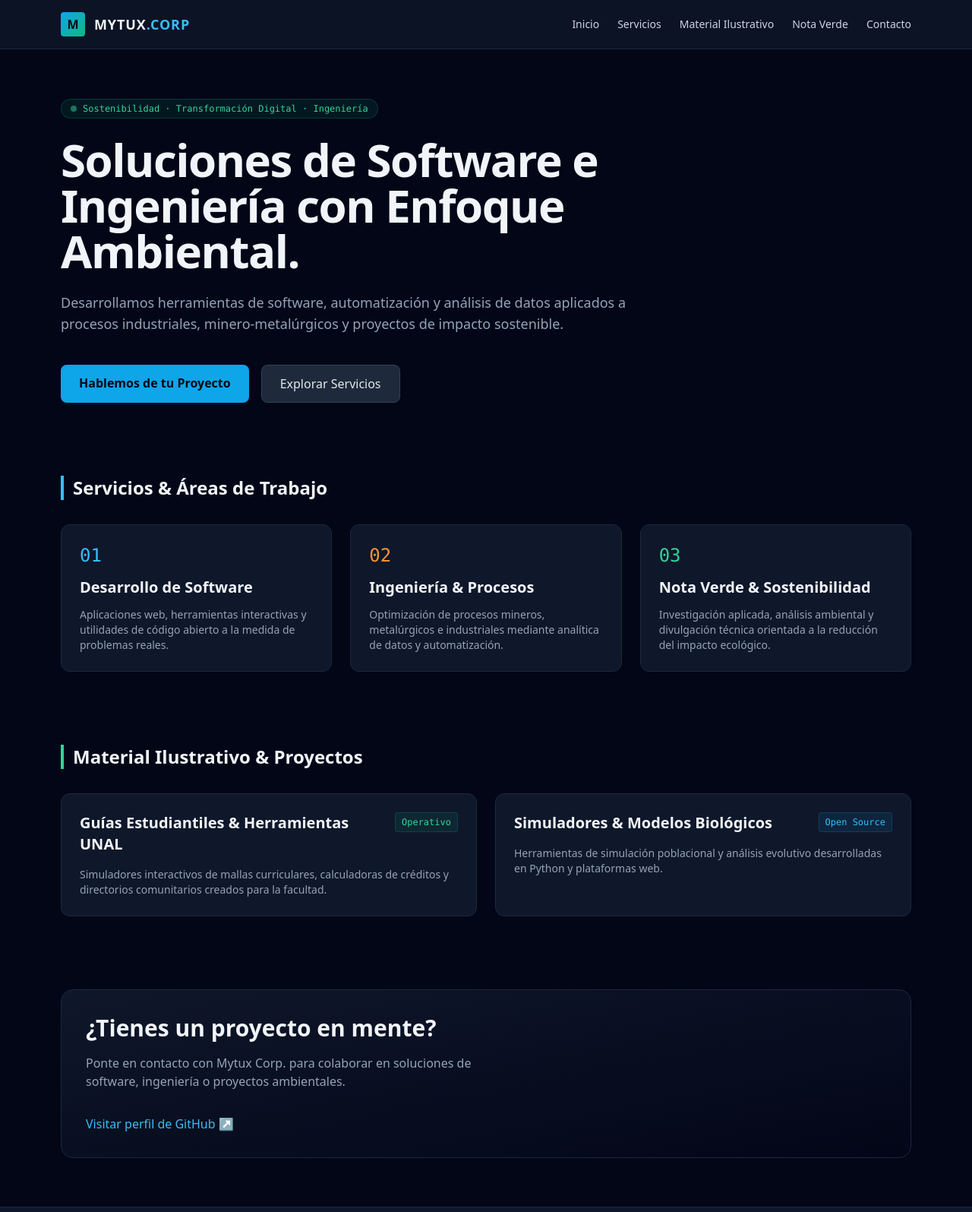
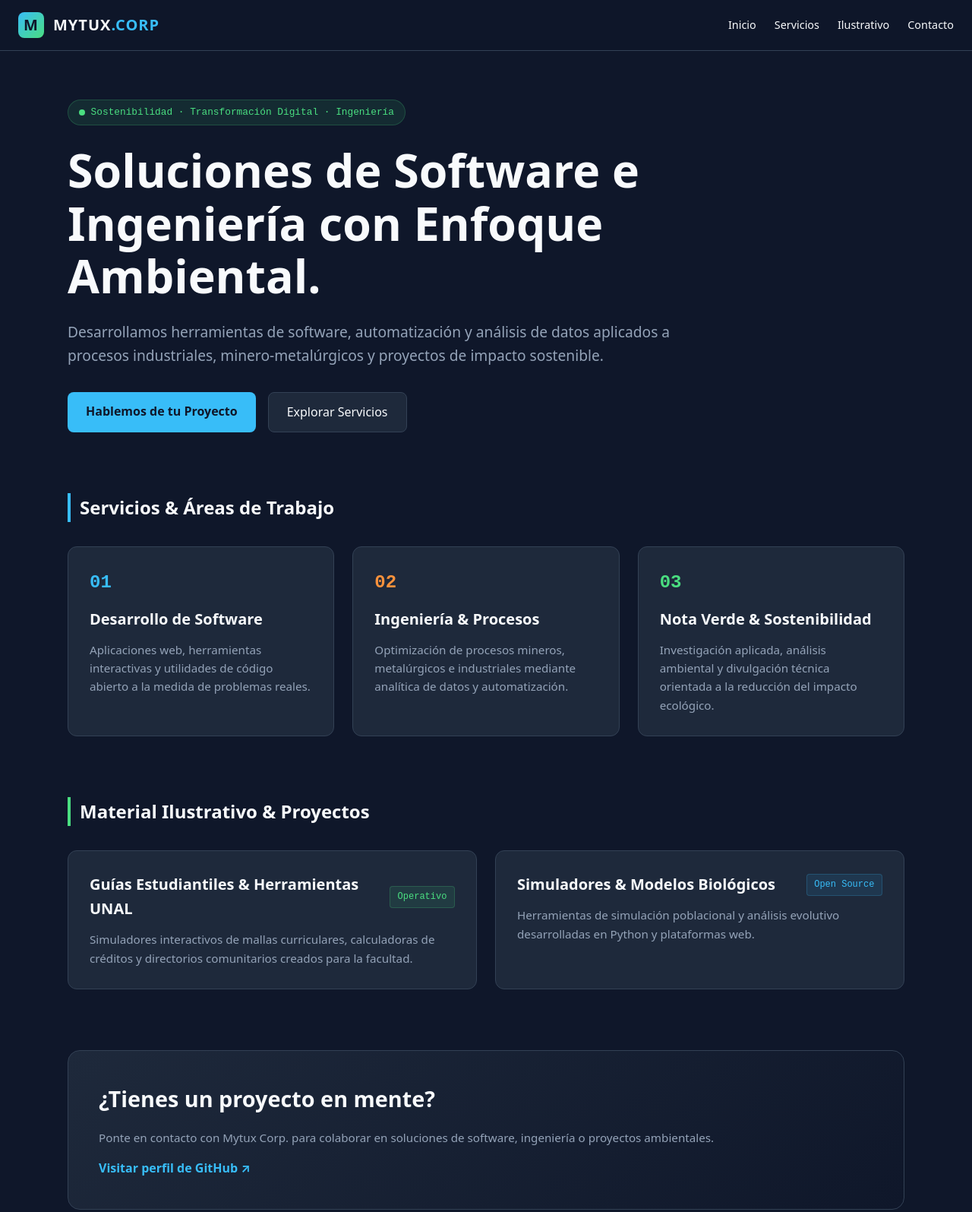
Before and after one commit to Mytux/mytux.github.io, a plain HTML site: page index.html in a window 1280 px wide. Shown: the top 1595 px of the page at 76% size. Drawn offline with nearby package versions, Linux system fonts and the light colour scheme.

Commit message:
Update index.html

```diff
--- a/index.html
+++ b/index.html
@@ -1,117 +1,238 @@
 <!DOCTYPE html>
-<html lang="es" class="dark scroll-smooth">
+<html lang="es">
 <head>
   <meta charset="UTF-8">
   <meta name="viewport" content="width=device-width, initial-scale=1.0">
   <title>Mytux Corp. | Ingeniería, Software & Sostenibilidad</title>
-  <script src="https://cdn.tailwindcss.com"></script>
-  <script>
-    tailwind.config = {
-      darkMode: 'class',
-      theme: {
-        extend: {
-          colors: {
-            brand: {
-              dark: '#0f172a',
-              card: '#1e293b',
-              accent: '#38bdf8',
-              green: '#4ade80',
-              copper: '#f97316'
-            }
-          }
-        }
-      }
+  <style>
+    :root {
+      --bg-dark: #0f172a;
+      --bg-card: #1e293b;
+      --border-color: #334155;
+      --text-main: #f8fafc;
+      --text-muted: #94a3b8;
+      --accent-blue: #38bdf8;
+      --accent-green: #4ade80;
+      --accent-orange: #fb923c;
     }
-  </script>
+    * { margin: 0; padding: 0; box-sizing: border-box; }
+    body {
+      background-color: var(--bg-dark);
+      color: var(--text-main);
+      font-family: system-ui, -apple-system, BlinkMacSystemFont, 'Segoe UI', Roboto, Oxygen, Ubuntu, Cantarell, sans-serif;
+      line-height: 1.6;
+    }
+    a { color: inherit; text-decoration: none; }
+
+    header {
+      border-bottom: 1px solid var(--border-color);
+      background-color: rgba(15, 23, 42, 0.9);
+      position: sticky;
+      top: 0;
+      backdrop-filter: blur(8px);
+      z-index: 50;
+    }
+    .nav-container {
+      max-w: 1150px;
+      margin: 0 auto;
+      padding: 1rem 1.5rem;
+      display: flex;
+      justify-content: space-between;
+      align-items: center;
+    }
+    .brand {
+      display: flex;
+      align-items: center;
+      gap: 0.75rem;
+      font-weight: 700;
+      font-size: 1.25rem;
+      letter-spacing: 0.05em;
+    }
+    .brand-logo {
+      width: 34px;
+      height: 34px;
+      border-radius: 8px;
+      background: linear-gradient(135deg, var(--accent-blue), var(--accent-green));
+      color: #0f172a;
+      display: flex;
+      align-items: center;
+      justify-content: center;
+      font-weight: 900;
+    }
+    nav ul { display: flex; gap: 1.5rem; list-style: none; font-size: 0.9rem; }
+    nav a:hover { color: var(--accent-blue); transition: 0.2s; }
+
+    main { max-width: 1150px; margin: 0 auto; padding: 4rem 1.5rem; display: flex; flex-direction: column; gap: 5rem; }
+
+    .hero { max-width: 800px; display: flex; flex-direction: column; gap: 1.5rem; }
+    .badge {
+      display: inline-flex;
+      align-items: center;
+      gap: 0.5rem;
+      padding: 0.35rem 0.85rem;
+      border-radius: 9999px;
+      background: rgba(74, 222, 128, 0.1);
+      border: 1px solid rgba(74, 222, 128, 0.2);
+      color: var(--accent-green);
+      font-size: 0.8rem;
+      font-family: monospace;
+      width: fit-content;
+    }
+    .dot { width: 8px; height: 8px; border-radius: 50%; background: var(--accent-green); }
+    h1 { font-size: clamp(2.2rem, 5vw, 3.8rem); font-weight: 800; line-height: 1.15; }
+    .hero-text { color: var(--text-muted); font-size: 1.2rem; }
+
+    .cta-group { display: flex; gap: 1rem; flex-wrap: wrap; margin-top: 0.5rem; }
+    .btn-primary {
+      background-color: var(--accent-blue);
+      color: #0f172a;
+      font-weight: 700;
+      padding: 0.8rem 1.5rem;
+      border-radius: 8px;
+    }
+    .btn-primary:hover { background-color: #7dd3fc; }
+    .btn-secondary {
+      background-color: var(--bg-card);
+      border: 1px solid var(--border-color);
+      color: var(--text-main);
+      padding: 0.8rem 1.5rem;
+      border-radius: 8px;
+    }
+
+    .section-title {
+      font-size: 1.5rem;
+      font-weight: 700;
+      border-left: 4px solid var(--accent-blue);
+      padding-left: 0.75rem;
+      margin-bottom: 2rem;
+    }
+
+    .grid-3 { display: grid; grid-template-columns: repeat(auto-fit, minmax(280px, 1fr)); gap: 1.5rem; }
+    .grid-2 { display: grid; grid-template-columns: repeat(auto-fit, minmax(320px, 1fr)); gap: 1.5rem; }
+
+    .card {
+      background-color: var(--bg-card);
+      border: 1px solid var(--border-color);
+      padding: 1.75rem;
+      border-radius: 12px;
+      display: flex;
+      flex-direction: column;
+      gap: 0.75rem;
+    }
+    .card-num { font-family: monospace; font-size: 1.5rem; font-weight: bold; }
+    .card-title { font-size: 1.25rem; font-weight: 700; }
+    .card-desc { color: var(--text-muted); font-size: 0.95rem; }
+
+    .tag {
+      font-size: 0.75rem;
+      font-family: monospace;
+      padding: 0.25rem 0.6rem;
+      border-radius: 4px;
+      width: fit-content;
+    }
+    .tag-green { background: rgba(74, 222, 128, 0.1); color: var(--accent-green); border: 1px solid rgba(74, 222, 128, 0.2); }
+    .tag-blue { background: rgba(56, 189, 248, 0.1); color: var(--accent-blue); border: 1px solid rgba(56, 189, 248, 0.2); }
+
+    .contact-box {
+      background: linear-gradient(135deg, #1e293b, #0f172a);
+      border: 1px solid var(--border-color);
+      padding: 2.5rem;
+      border-radius: 16px;
+      display: flex;
+      flex-direction: column;
+      gap: 1rem;
+    }
+
+    footer {
+      border-top: 1px solid var(--border-color);
+      text-align: center;
+      padding: 2rem;
+      color: var(--text-muted);
+      font-size: 0.85rem;
+    }
+  </style>
 </head>
-<body class="bg-slate-950 text-slate-100 font-sans antialiased min-h-screen flex flex-col">
+<body>
 
-  <!-- Navegación -->
-  <header class="border-b border-slate-800 bg-slate-900/80 backdrop-blur sticky top-0 z-50">
-    <div class="max-w-6xl mx-auto px-4 h-16 flex items-center justify-between">
-      <div class="flex items-center gap-3">
-        <div class="w-8 h-8 rounded bg-gradient-to-br from-sky-500 to-emerald-500 flex items-center justify-center font-bold text-slate-950">M</div>
-        <span class="font-bold text-lg tracking-wider text-slate-100">MYTUX<span class="text-sky-400">.CORP</span></span>
+  <header>
+    <div class="nav-container">
+      <div class="brand">
+        <div class="brand-logo">M</div>
+        <span>MYTUX<span style="color: var(--accent-blue);">.CORP</span></span>
       </div>
-      <nav class="hidden md:flex gap-6 text-sm font-medium text-slate-300">
-        <a href="#inicio" class="hover:text-sky-400 transition">Inicio</a>
-        <a href="#servicios" class="hover:text-sky-400 transition">Servicios</a>
-        <a href="#proyectos" class="hover:text-sky-400 transition">Material Ilustrativo</a>
-        <a href="#nota-verde" class="hover:text-emerald-400 transition">Nota Verde</a>
-        <a href="#contacto" class="hover:text-sky-400 transition">Contacto</a>
+      <nav>
+        <ul>
+          <li><a href="#inicio">Inicio</a></li>
+          <li><a href="#servicios">Servicios</a></li>
+          <li><a href="#proyectos">Ilustrativo</a></li>
+          <li><a href="#contacto">Contacto</a></li>
+        </ul>
       </nav>
     </div>
   </header>
 
-  <!-- Hero Section -->
-  <main class="flex-grow max-w-6xl mx-auto px-4 py-16 space-y-24">
-    <section id="inicio" class="space-y-6 max-w-3xl">
-      <div class="inline-flex items-center gap-2 px-3 py-1 rounded-full bg-emerald-500/10 border border-emerald-500/20 text-emerald-400 text-xs font-mono">
-        <span class="w-2 h-2 rounded-full bg-emerald-400 animate-pulse"></span>
-        Sostenibilidad · Transformación Digital · Ingeniería
+  <main>
+    <section id="inicio" class="hero">
+      <div class="badge">
+        <span class="dot"></span> Sostenibilidad · Transformación Digital · Ingeniería
       </div>
-      <h1 class="text-4xl md:text-6xl font-extrabold tracking-tight">
-        Soluciones de Software e Ingeniería con Enfoque Ambiental.
-      </h1>
-      <p class="text-slate-400 text-lg">
+      <h1>Soluciones de Software e Ingeniería con Enfoque Ambiental.</h1>
+      <p class="hero-text">
         Desarrollamos herramientas de software, automatización y análisis de datos aplicados a procesos industriales, minero-metalúrgicos y proyectos de impacto sostenible.
       </p>
-      <div class="flex flex-wrap gap-4 pt-4">
-        <a href="#contacto" class="px-6 py-3 rounded-lg bg-sky-500 hover:bg-sky-400 text-slate-950 font-bold transition">Hablemos de tu Proyecto</a>
-        <a href="#servicios" class="px-6 py-3 rounded-lg bg-slate-800 hover:bg-slate-700 text-slate-200 border border-slate-700 transition">Explorar Servicios</a>
+      <div class="cta-group">
+        <a href="#contacto" class="btn-primary">Hablemos de tu Proyecto</a>
+        <a href="#servicios" class="btn-secondary">Explorar Servicios</a>
       </div>
     </section>
 
-    <!-- Servicios -->
-    <section id="servicios" class="space-y-8">
-      <h2 class="text-2xl font-bold border-l-4 border-sky-400 pl-3">Servicios & Áreas de Trabajo</h2>
-      <div class="grid md:grid-cols-3 gap-6">
-        <div class="p-6 rounded-xl bg-slate-900 border border-slate-800 space-y-3">
-          <div class="text-sky-400 text-2xl font-mono">01</div>
-          <h3 class="font-bold text-xl">Desarrollo de Software</h3>
-          <p class="text-slate-400 text-sm">Aplicaciones web, herramientas interactivas y utilidades de código abierto a la medida de problemas reales.</p>
+    <section id="servicios">
+      <h2 class="section-title">Servicios & Áreas de Trabajo</h2>
+      <div class="grid-3">
+        <div class="card">
+          <div class="card-num" style="color: var(--accent-blue);">01</div>
+          <h3 class="card-title">Desarrollo de Software</h3>
+          <p class="card-desc">Aplicaciones web, herramientas interactivas y utilidades de código abierto a la medida de problemas reales.</p>
         </div>
-        <div class="p-6 rounded-xl bg-slate-900 border border-slate-800 space-y-3">
-          <div class="text-orange-400 text-2xl font-mono">02</div>
-          <h3 class="font-bold text-xl">Ingeniería & Procesos</h3>
-          <p class="text-slate-400 text-sm">Optimización de procesos mineros, metalúrgicos e industriales mediante analítica de datos y automatización.</p>
+        <div class="card">
+          <div class="card-num" style="color: var(--accent-orange);">02</div>
+          <h3 class="card-title">Ingeniería & Procesos</h3>
+          <p class="card-desc">Optimización de procesos mineros, metalúrgicos e industriales mediante analítica de datos y automatización.</p>
         </div>
-        <div class="p-6 rounded-xl bg-slate-900 border border-slate-800 space-y-3">
-          <div class="text-emerald-400 text-2xl font-mono">03</div>
-          <h3 class="font-bold text-xl">Nota Verde & Sostenibilidad</h3>
-          <p class="text-slate-400 text-sm">Investigación aplicada, análisis ambiental y divulgación técnica orientada a la reducción del impacto ecológico.</p>
+        <div class="card">
+          <div class="card-num" style="color: var(--accent-green);">03</div>
+          <h3 class="card-title">Nota Verde & Sostenibilidad</h3>
+          <p class="card-desc">Investigación aplicada, análisis ambiental y divulgación técnica orientada a la reducción del impacto ecológico.</p>
         </div>
       </div>
     </section>
 
-    <!-- Material Ilustrativo / Proyectos -->
-    <section id="proyectos" class="space-y-8">
-      <h2 class="text-2xl font-bold border-l-4 border-emerald-400 pl-3">Material Ilustrativo & Proyectos</h2>
-      <div class="grid md:grid-cols-2 gap-6">
-        <div class="p-6 rounded-xl bg-slate-900 border border-slate-800 space-y-4">
-          <div class="flex justify-between items-start">
-            <h3 class="font-bold text-xl text-slate-100">Guías Estudiantiles & Herramientas UNAL</h3>
-            <span class="text-xs font-mono bg-emerald-500/10 text-emerald-400 border border-emerald-500/20 px-2 py-1 rounded">Operativo</span>
+    <section id="proyectos">
+      <h2 class="section-title" style="border-left-color: var(--accent-green);">Material Ilustrativo & Proyectos</h2>
+      <div class="grid-2">
+        <div class="card">
+          <div style="display: flex; justify-content: space-between; align-items: center;">
+            <h3 class="card-title">Guías Estudiantiles & Herramientas UNAL</h3>
+            <span class="tag tag-green">Operativo</span>
           </div>
-          <p class="text-slate-400 text-sm">Simuladores interactivos de mallas curriculares, calculadoras de créditos y directorios comunitarios creados para la facultad.</p>
+          <p class="card-desc">Simuladores interactivos de mallas curriculares, calculadoras de créditos y directorios comunitarios creados para la facultad.</p>
         </div>
-        <div class="p-6 rounded-xl bg-slate-900 border border-slate-800 space-y-4">
-          <div class="flex justify-between items-start">
-            <h3 class="font-bold text-xl text-slate-100">Simuladores & Modelos Biológicos</h3>
-            <span class="text-xs font-mono bg-sky-500/10 text-sky-400 border border-sky-500/20 px-2 py-1 rounded">Open Source</span>
+        <div class="card">
+          <div style="display: flex; justify-content: space-between; align-items: center;">
+            <h3 class="card-title">Simuladores & Modelos Biológicos</h3>
+            <span class="tag tag-blue">Open Source</span>
           </div>
-          <p class="text-slate-400 text-sm">Herramientas de simulación poblacional y análisis evolutivo desarrolladas en Python y plataformas web.</p>
+          <p class="card-desc">Herramientas de simulación poblacional y análisis evolutivo desarrolladas en Python y plataformas web.</p>
         </div>
       </div>
     </section>
 
-    <!-- Contacto -->
-    <section id="contacto" class="space-y-8 p-8 rounded-2xl bg-gradient-to-br from-slate-900 to-slate-950 border border-slate-800">
-      <div class="max-w-xl space-y-4">
-        <h2 class="text-3xl font-bold">¿Tienes un proyecto en mente?</h2>
-        <p class="text-slate-400">Ponte en contacto con Mytux Corp. para colaborar en soluciones de software, ingeniería o proyectos ambientales.</p>
-        <div class="pt-4">
-          <a href="https://github.com/Mytux" target="_blank" class="inline-flex items-center gap-2 text-sky-400 font-medium hover:underline">
+    <section id="contacto">
+      <div class="contact-box">
+        <h2 style="font-size: 1.8rem;">¿Tienes un proyecto en mente?</h2>
+        <p class="card-desc">Ponte en contacto con Mytux Corp. para colaborar en soluciones de software, ingeniería o proyectos ambientales.</p>
+        <div>
+          <a href="https://github.com/Mytux" target="_blank" style="color: var(--accent-blue); font-weight: bold;">
             Visitar perfil de GitHub ↗
           </a>
         </div>
@@ -119,9 +240,9 @@
     </section>
   </main>
 
-  <!-- Footer -->
-  <footer class="border-t border-slate-800 py-8 bg-slate-900 text-center text-slate-500 text-sm">
+  <footer>
     <p>© 2026 Mytux Corp. · Todos los derechos reservados.</p>
   </footer>
+
 </body>
 </html>
```
